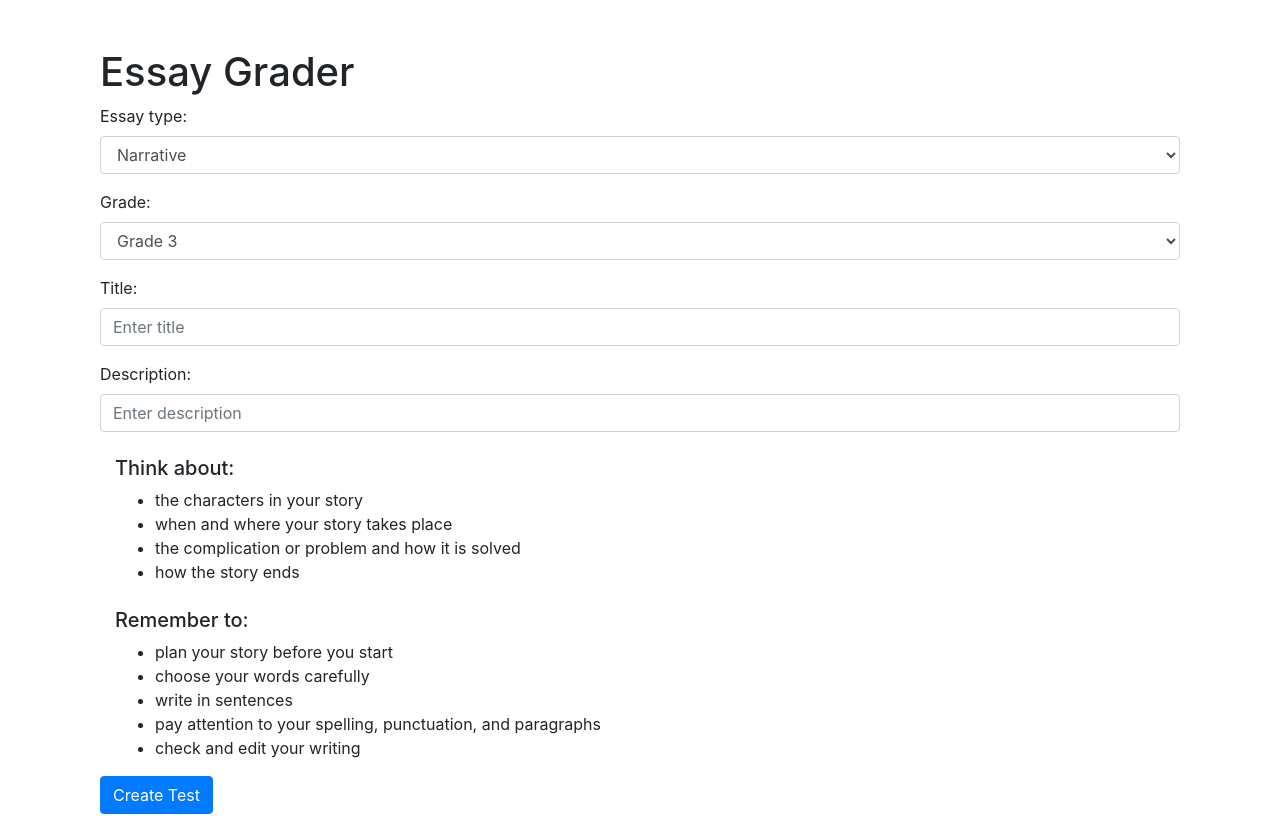
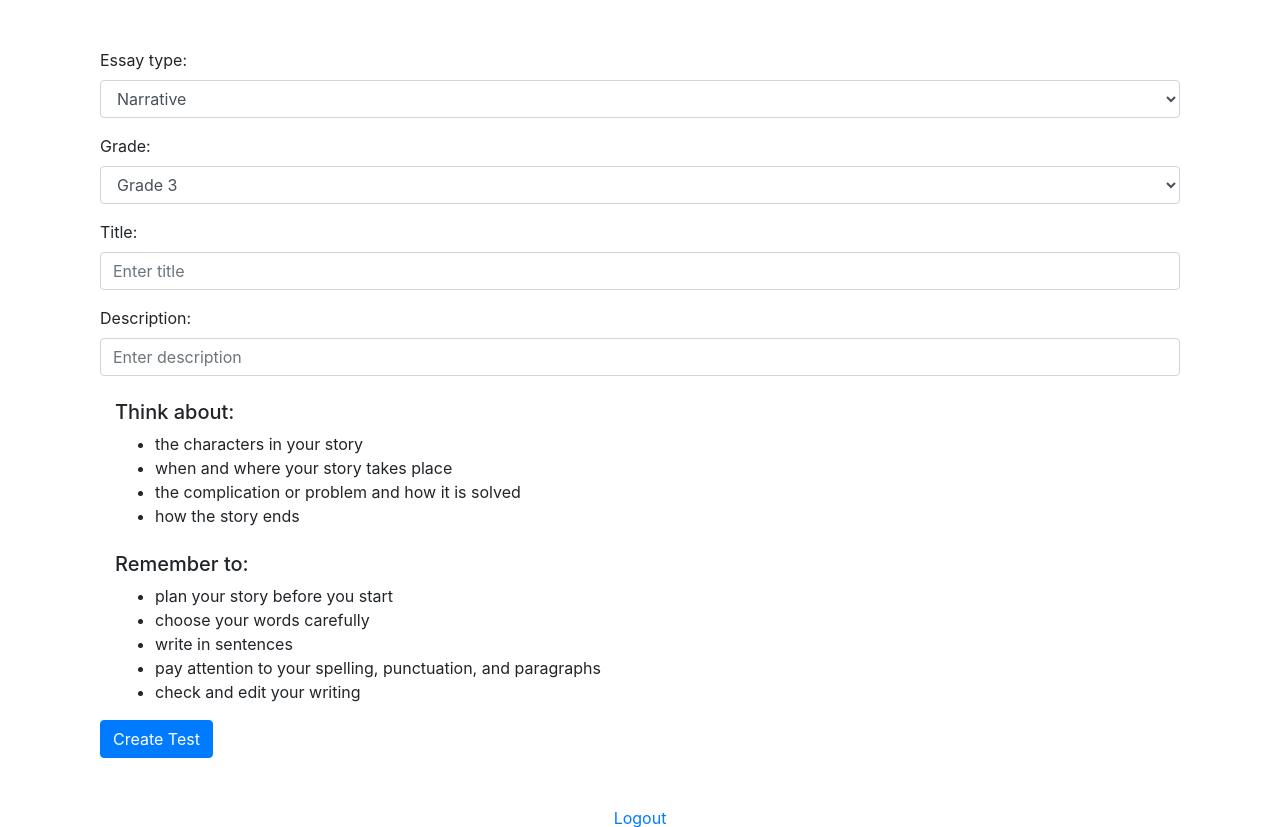
Before and after one commit to moreshk/django-postgres, a Django app: page /v3essay_grader/combined_prompt/ in a window 1280 px wide. Shown: the part 76-903 px from the top of the page. Run offline with Django 4.2, Linux system fonts and the light colour scheme; the visitor is signed in with stand-in values (Sample User, id 1); data that the repository does not hold is empty; some libraries are stand-ins or nearby versions.

Commit message:
UI and prompt fine tuning

```diff
--- a/v3essay_grader/templates/v3essay_grader/combined_prompt.html
+++ b/v3essay_grader/templates/v3essay_grader/combined_prompt.html
@@ -19,7 +19,7 @@
 </style>
 
 <div class="container mt-5">
-    <h1>Essay Grader</h1>
+    <!-- <h3>Essay Grader</h3> -->
     <div id="inputArea">
         <form id="essayForm">
             {% csrf_token %} <div class="form-group">
@@ -208,8 +208,9 @@
         </div>
 
         <div class="form-group mt-4">
-            <textarea class="form-control" id="gradingTextarea" rows="5"
-                placeholder="Your text goes here ..."></textarea>
+            <textarea class="form-control" id="gradingTextarea" rows="10"
+                placeholder="Student essay goes here ..."></textarea>
+            <span id="wordCountError" style="color: red; display: none;"></span>
         </div>
 
         <div class="form-group mt-4">
@@ -379,11 +380,29 @@
     }
 
     function gradeText() {
+        // Get the values
+        let user_response = document.getElementById("gradingTextarea").value;
+
+        // Check the word count
+        let wordCount = user_response.split(/\s+/).length;
+        let wordCountError = document.getElementById("wordCountError");
+        let gradingTextarea = document.getElementById("gradingTextarea");
+
+        if (wordCount > 300) {
+            wordCountError.textContent = "The maximum length of the essay can only be 300 words long.";
+            wordCountError.style.display = "block";
+            gradingTextarea.style.borderColor = "red";
+            return; // Stop the function if the word count exceeds 300
+        } else {
+            wordCountError.style.display = "none";
+            gradingTextarea.style.borderColor = ""; // Reset border color
+        }
+
         // Create a new Notyf instance
         let notyf = new Notyf({ duration: 10000 });
 
         // Get the values
-        let user_response = document.getElementById("gradingTextarea").value;
+        // let user_response = document.getElementById("gradingTextarea").value;
         let title = document.getElementById("titleOutput").textContent;
         let description = document.getElementById("descriptionOutput").textContent;
         let essay_type = document.getElementById("essayTypeOutput").textContent;
--- a/v3essay_grader/v3_5grader.py
+++ b/v3essay_grader/v3_5grader.py
@@ -104,10 +104,10 @@ def check_criteria_combined_prompt(request, user_response, title, description, e
 
         counter += 1
 
-    output += f"First make sure that the essay is following the expectations as per the Task Title and Task Description, if it does not then mention so and do not grade any further.\n"
-    output += f"If it does then grade the essay based on the provided guidelines keeping in mind the test taker is grade 3 student while providing a 2-3 lines justifying the specic score you provided for each of the criteria. \n"
+    # output += f"First make sure that the essay is following the expectations as per the Task Title and Task Description, if it does not then mention so and do not grade any further.\n"
+    output += f"Score the essay based on the provided guidelines and keeping in mind the students grade. Provide 2-3 lines explaining the specific score you provided for each of the criteria. Do not suggest improvements if the essay was already satisfactory per the criteria. \n"
     output += f"Dont provide a range, use a specific number for the score. Mention your score and what it is out of for each criteria.\n"
-    output += f"For each criteria mention your reasoning behind the score you assign, and how if it all it can be improved.\n"
+    # output += f"For each criteria mention your reasoning behind the score you assign.\n"
     output += f"Finally sum up the individual scores and the max scores for the criteria to provide an overall score out of the max. If the essay was empty or not in line with the Task Title and Description mention that and do not provide a grade.\n\n"
 
     print(output)
```
